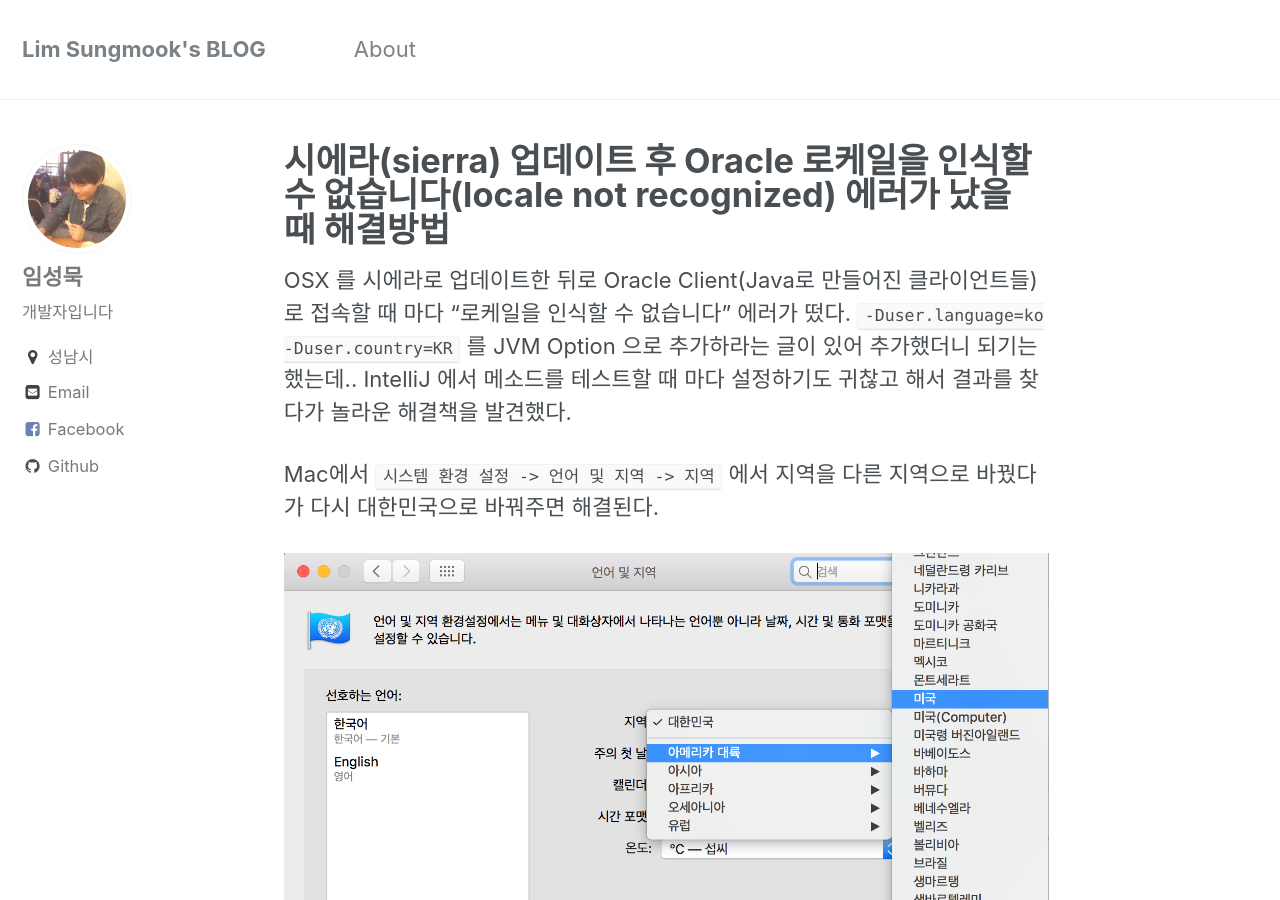
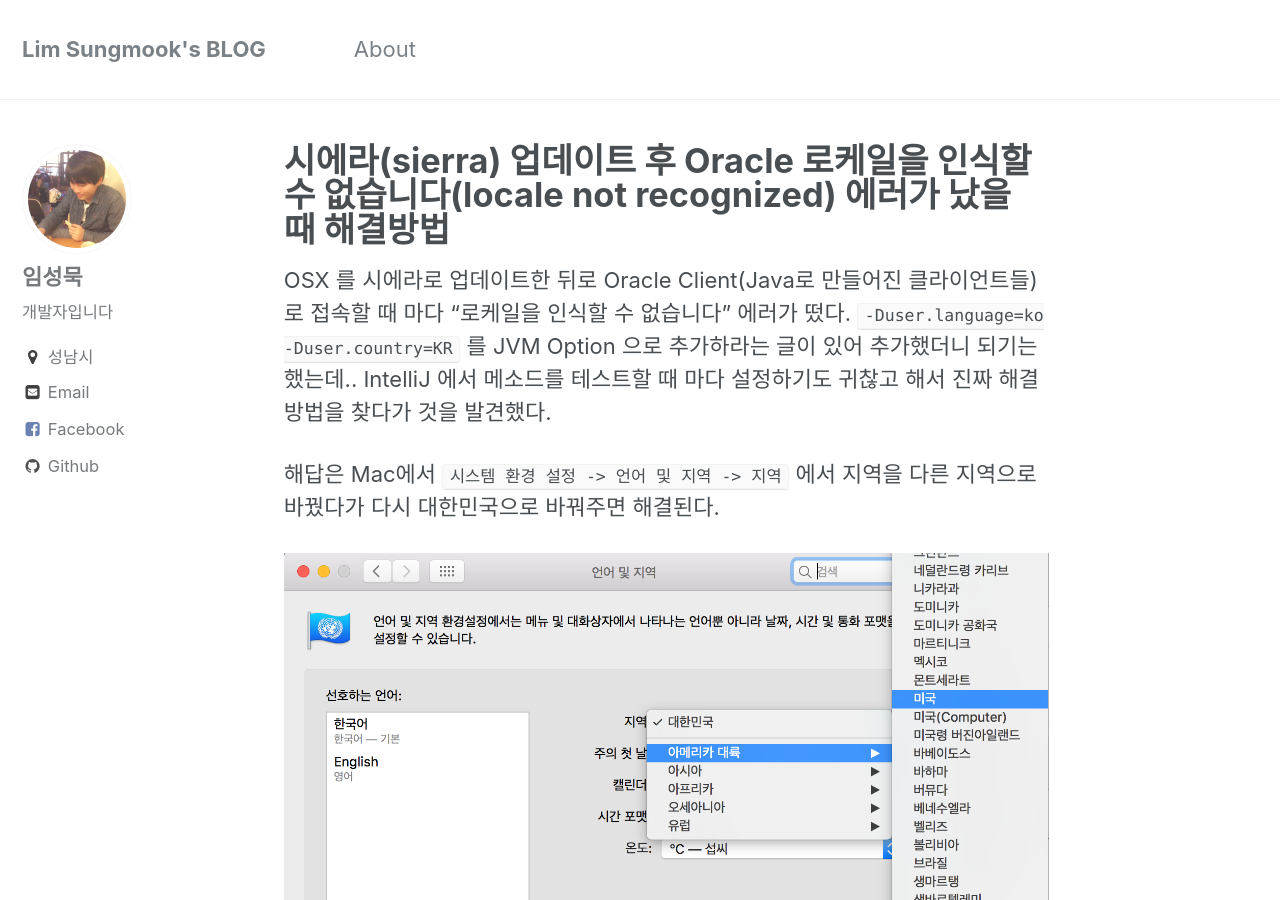
Before and after one commit to limsungmook/limsungmook, a Jekyll site: the page built from _posts/2016-11-04-locale-not-recognized-after-upgrade-sierra.md, in a window 1280 px wide and 900 px high. Built offline with Jekyll 4.4.1, drawn with Linux system fonts in a browser that asks for light colours; comment, search, counter and statistics services are not loaded.

Commit message:
시에라 업데이트 포스팅에서 어색한 문장 변경

```diff
--- a/_posts/2016-11-04-locale-not-recognized-after-upgrade-sierra.md
+++ b/_posts/2016-11-04-locale-not-recognized-after-upgrade-sierra.md
@@ -5,9 +5,9 @@ date:   2016-11-04 17:27:23 +0900
 tags: 시에라 sierra oracle locale_not_recognized
 ---
 
-OSX 를 시에라로 업데이트한 뒤로 Oracle Client(Java로 만들어진 클라이언트들) 로 접속할 때 마다 "로케일을 인식할 수 없습니다" 에러가 떴다. `-Duser.language=ko -Duser.country=KR` 를 JVM Option 으로 추가하라는 글이 있어 추가했더니 되기는 했는데.. IntelliJ 에서 메소드를 테스트할 때 마다 설정하기도 귀찮고 해서 결과를 찾다가 놀라운 해결책을 발견했다.
+OSX 를 시에라로 업데이트한 뒤로 Oracle Client(Java로 만들어진 클라이언트들) 로 접속할 때 마다 "로케일을 인식할 수 없습니다" 에러가 떴다. `-Duser.language=ko -Duser.country=KR` 를 JVM Option 으로 추가하라는 글이 있어 추가했더니 되기는 했는데.. IntelliJ 에서 메소드를 테스트할 때 마다 설정하기도 귀찮고 해서 진짜 해결 방법을 찾다가 것을 발견했다.
 
-Mac에서 `시스템 환경 설정 -> 언어 및 지역 -> 지역` 에서 지역을 다른 지역으로 바꿨다가 다시 대한민국으로 바꿔주면 해결된다.
+해답은 Mac에서 `시스템 환경 설정 -> 언어 및 지역 -> 지역` 에서 지역을 다른 지역으로 바꿨다가 다시 대한민국으로 바꿔주면 해결된다.
 
 ![Change locale screenshot]({{ site.url }}/assets/2016-11-04/change_locale.png)
 
```
